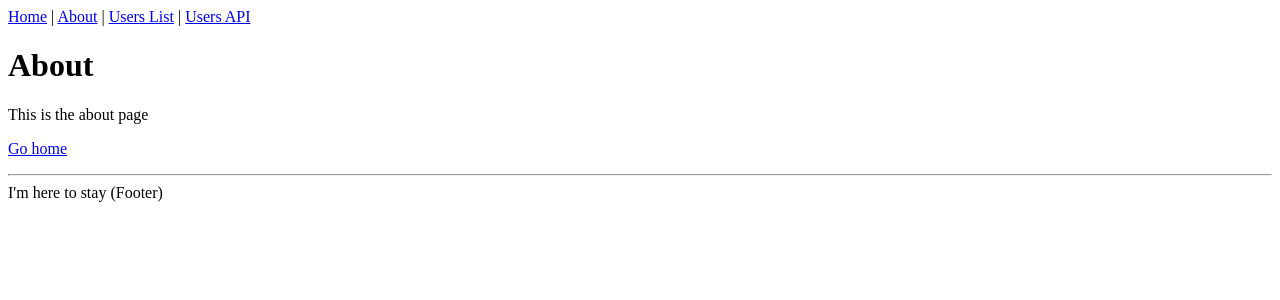
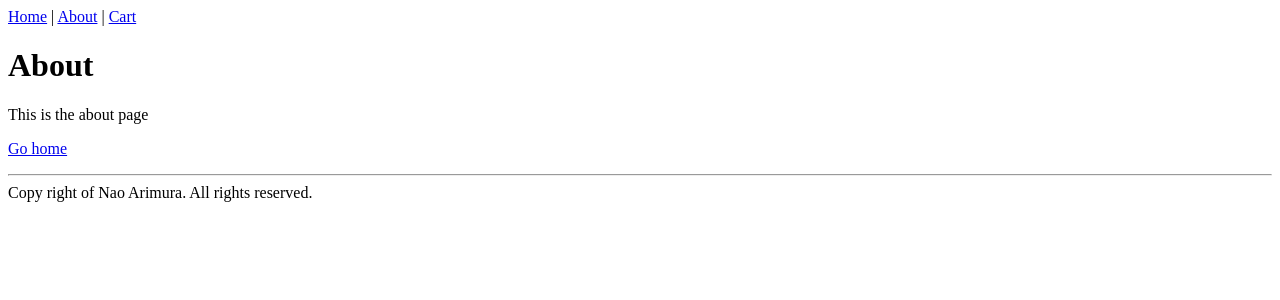
Before and after one commit to NowNewNao/next-shopify-mock-store, a Next.js app: page /about in a window 1280 px wide. Shown: the top 300 px of the page. Built offline with nearby package versions, Linux system fonts and the light colour scheme.

Commit message:
Add cart at header

```diff
--- a/src/components/Layout.tsx
+++ b/src/components/Layout.tsx
@@ -24,16 +24,15 @@ const Layout = ({ children, title = 'This is the default title' }: Props) => (
           <a>About</a>
         </Link>{' '}
         |{' '}
-        <Link href="/users">
-          <a>Users List</a>
-        </Link>{' '}
-        | <a href="/api/users">Users API</a>
+        <Link href="/cart">
+          <a>Cart</a>
+        </Link>
       </nav>
     </header>
     {children}
     <footer>
       <hr />
-      <span>I'm here to stay (Footer)</span>
+      <span>Copy right of Nao Arimura. All rights reserved.</span>
     </footer>
   </div>
 );
--- a/src/pages/_app.tsx
+++ b/src/pages/_app.tsx
@@ -1,15 +1,9 @@
 import { AppProps } from 'next/app';
 import { RecoilRoot } from 'recoil';
-// import { DefaultSeo } from 'next-seo';
-// import SEO from '../../next-seo.config';
-// import 'swiper/swiper.scss';
-// import 'swiper/components/navigation/navigation.scss';
-// import 'swiper/components/pagination/pagination.scss';
 
 const App: React.FC<AppProps> = ({ Component, pageProps }) => {
   return (
     <>
-      {/* <DefaultSeo {...SEO} /> */}
       <RecoilRoot>
         <Component {...pageProps} />
       </RecoilRoot>
```
